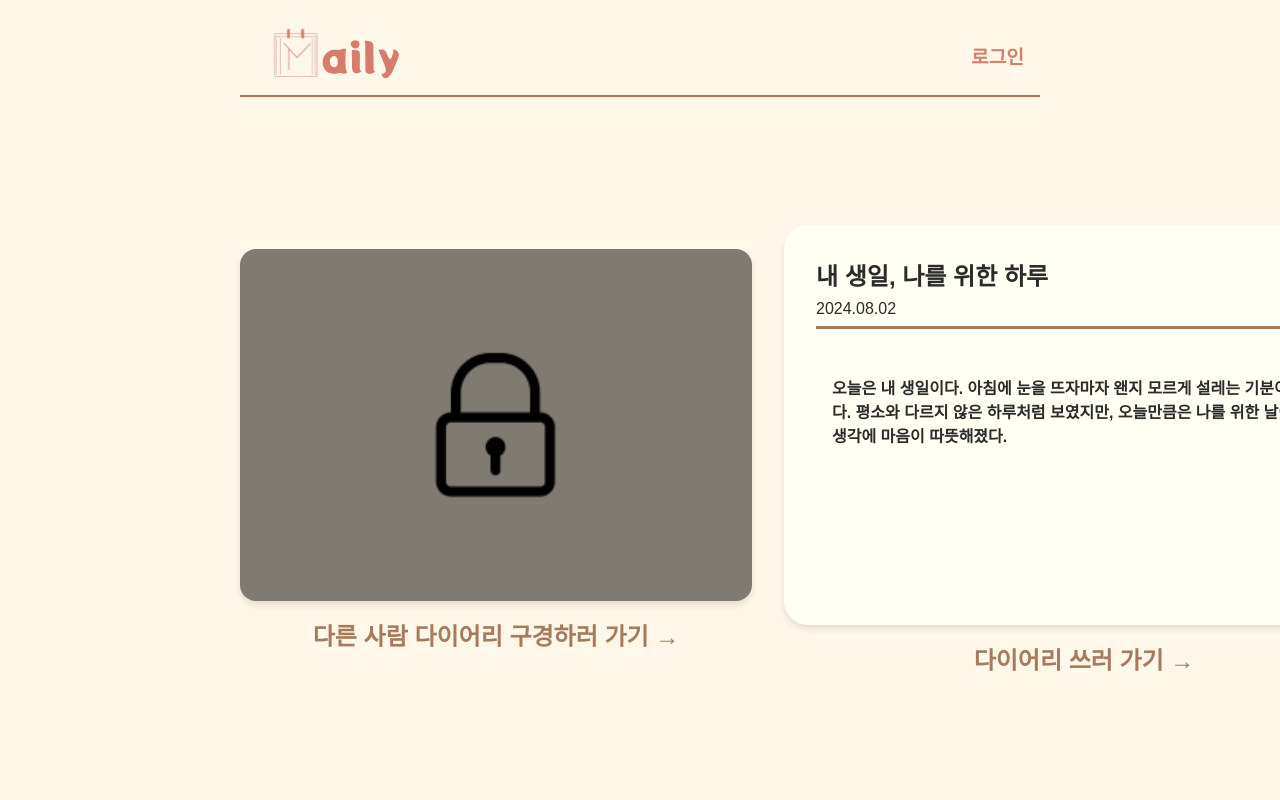
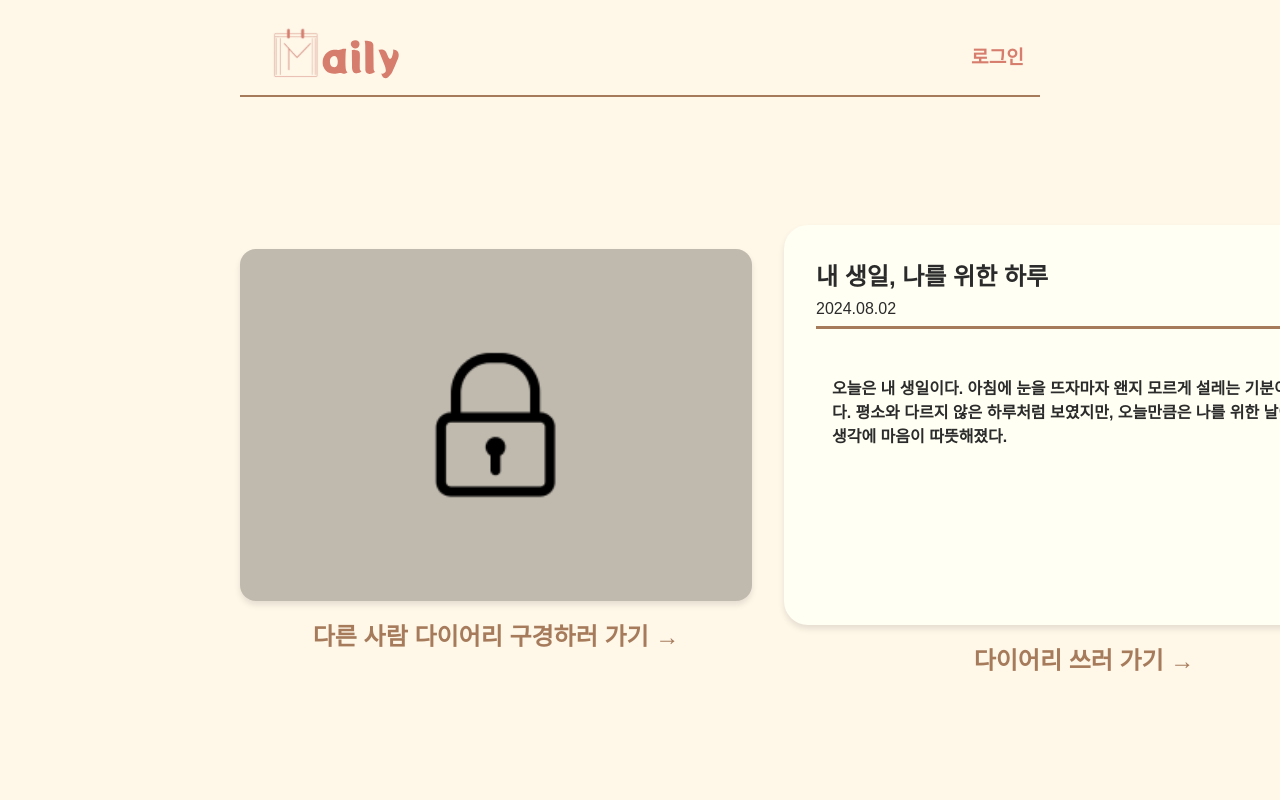
Before and after one commit to h-0y28/Maily, a React (Vite) app: page /home in a window 1280 px wide. Shown: the top 800 px of the page. Built offline with nearby package versions, Linux system fonts and the light colour scheme; no server answers; a web font is replaced by a local one.

Commit message:
style: rock section bg 디자인 반영하기

```diff
--- a/src/components/Home/Quick/Quick.styles.ts
+++ b/src/components/Home/Quick/Quick.styles.ts
@@ -23,7 +23,7 @@ export const Card = styled.div<{ isTransparent?: boolean }>`
 
   /* 배경색: 조건에 따라 변경 */
   background-color: ${({ isTransparent }) =>
-    isTransparent ? "rgba(0, 0, 0, 0.5)" : theme.colors.primaryWhite};
+    isTransparent ? "rgba(0, 0, 0, 0.25)" : theme.colors.primaryWhite};
   border-radius: 1rem;
   box-shadow: 0 4px 6px rgba(0, 0, 0, 0.1);
 
```
